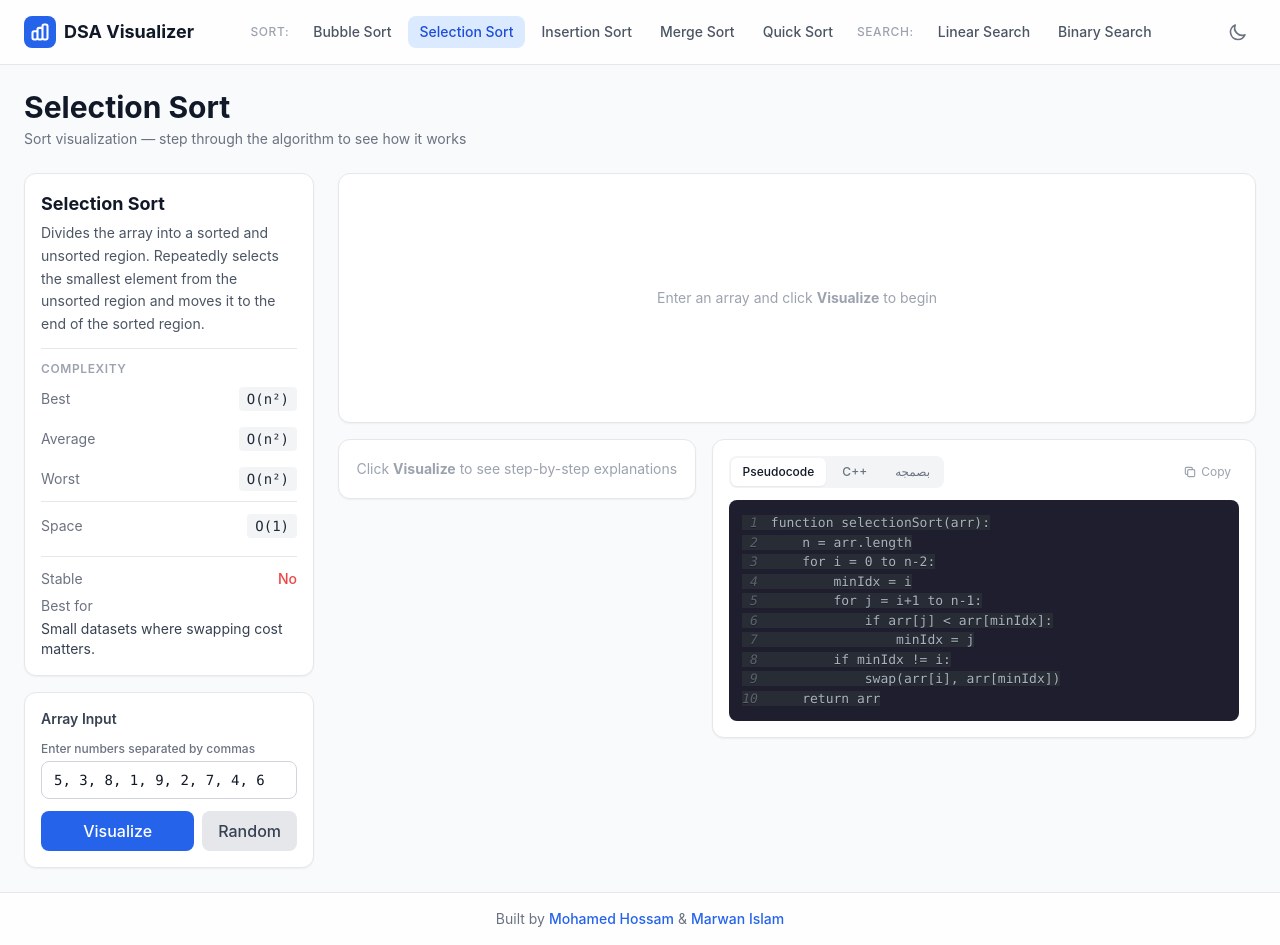
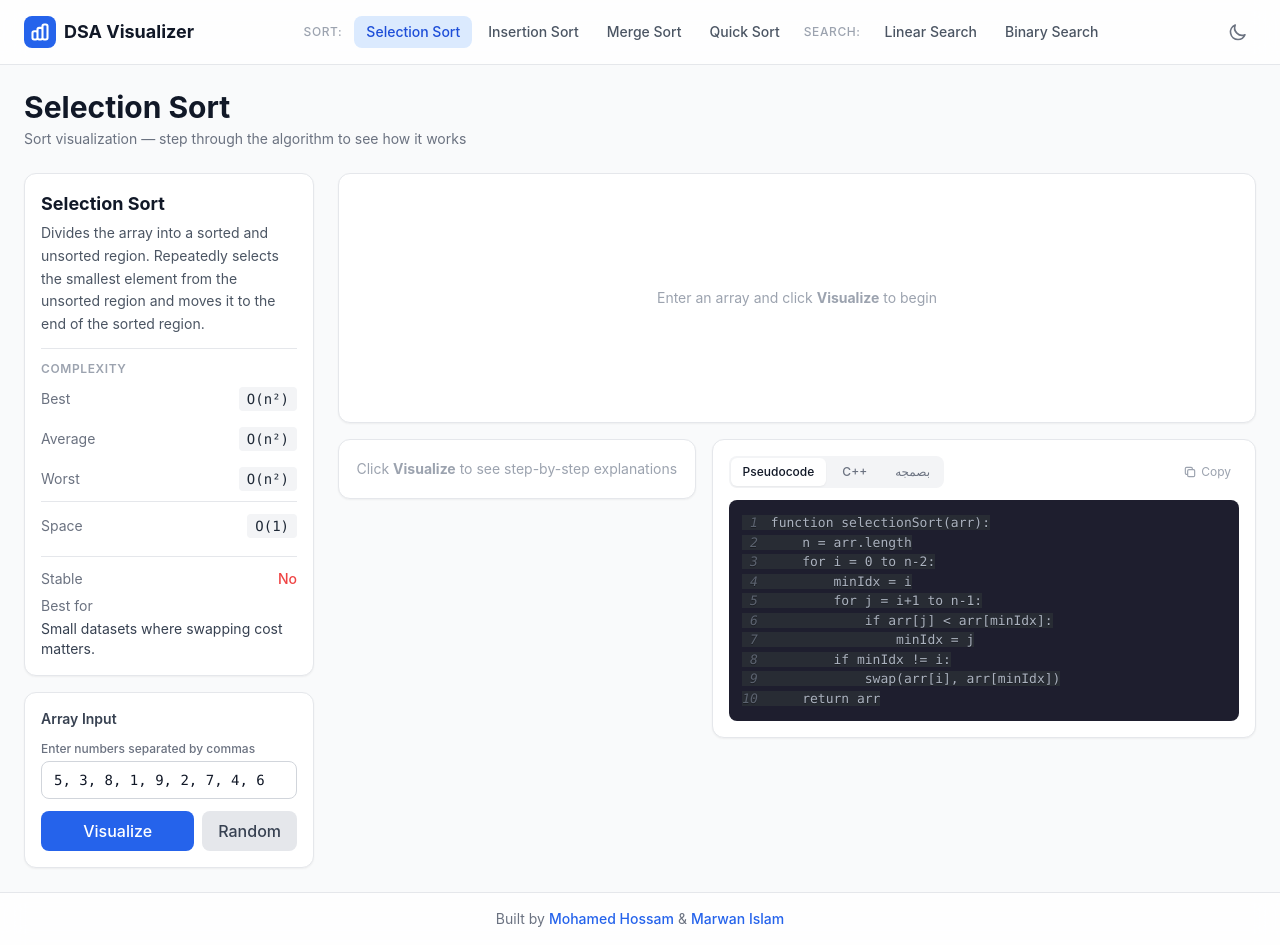
Before and after one commit to mo-hossam-stack/DSA-Studio, a React (Vite) app in the folder frontend/: page /selection-sort in a window 1280 px wide. Built offline with nearby package versions, Linux system fonts and the light colour scheme; the HTML template or start-up script is replaced by a standard one.

Commit message:
refactor: remove Bubble Sort implementation and update default algorithm to Selection Sort

```diff
--- a/frontend/src/App.jsx
+++ b/frontend/src/App.jsx
@@ -32,7 +32,7 @@ export default function App() {
 
       <main className="flex-1">
         <Routes>
-          <Route path="/" element={<Navigate to="/bubble-sort" replace />} />
+          <Route path="/" element={<Navigate to="/selection-sort" replace />} />
           <Route path="/:slug" element={<AlgorithmPage />} />
         </Routes>
       </main>
--- a/frontend/src/algorithms/bubbleSort.js
+++ /dev/null
@@ -1,50 +0,0 @@
-export function generateBubbleSortSteps(arr) {
-  const steps = [];
-  const a = [...arr];
-  const n = a.length;
-
-  steps.push({
-    array: [...a],
-    highlights: [],
-    explanation: 'Starting Bubble Sort — we\'ll compare adjacent elements and swap if they\'re in the wrong order.',
-    codeLine: 0,
-  });
-
-  for (let i = 0; i < n - 1; i++) {
-    for (let j = 0; j < n - 1 - i; j++) {
-      steps.push({
-        array: [...a],
-        highlights: [j, j + 1],
-        explanation: `Comparing ${a[j]} and ${a[j + 1]} at indices ${j} and ${j + 1}.`,
-        codeLine: 1,
-      });
-
-      if (a[j] > a[j + 1]) {
-        // Swap
-        [a[j], a[j + 1]] = [a[j + 1], a[j]];
-        steps.push({
-          array: [...a],
-          highlights: [j, j + 1],
-          explanation: `${a[j + 1]} > ${a[j]}, so we swap them.`,
-          codeLine: 2,
-        });
-      }
-    }
-    const sortedIdx = n - 1 - i;
-    steps.push({
-      array: [...a],
-      highlights: [sortedIdx],
-      explanation: `Element ${a[sortedIdx]} is now in its correct sorted position at index ${sortedIdx}.`,
-      codeLine: 3,
-    });
-  }
-
-  steps.push({
-    array: [...a],
-    highlights: Array.from({ length: n }, (_, i) => i),
-    explanation: 'Array is fully sorted!',
-    codeLine: 4,
-  });
-
-  return steps;
-}
--- a/frontend/src/components/Navbar.jsx
+++ b/frontend/src/components/Navbar.jsx
@@ -69,11 +69,10 @@ export default function Navbar({ darkMode, toggleDarkMode }) {
               className="md:hidden select-field text-sm py-1.5 px-2 max-w-[140px]"
               value={currentSlug}
               onChange={(e) => {
-                window.location.href = e.target.value === 'bubble-sort' ? '/' : `/${e.target.value}`;
+                window.location.href = `/${e.target.value}`;
               }}
               aria-label="Select algorithm"
             >
-              <option value="bubble-sort">Bubble Sort</option>
               <option value="selection-sort">Selection Sort</option>
               <option value="insertion-sort">Insertion Sort</option>
               <option value="merge-sort">Merge Sort</option>
--- a/frontend/src/data/algorithmsMetadata.js
+++ b/frontend/src/data/algorithmsMetadata.js
@@ -1,66 +1,4 @@
 const algorithmsMetadata = {
-    'bubble-sort': {
-    name: 'Bubble Sort',
-    slug: 'bubble-sort',
-    type: 'sorting',
-    description: 'Repeatedly steps through the array, compares adjacent elements, and swaps them if they are in the wrong order. The pass through the array is repeated until no swaps are needed.',
-    timeComplexity: { best: 'O(n)', average: 'O(n²)', worst: 'O(n²)' },
-    spaceComplexity: 'O(1)',
-    stable: true,
-    bestUse: 'Small datasets or nearly sorted arrays.',
-    pseudocode: `function bubbleSort(arr):
-    n = arr.length
-    for i = 0 to n-2:
-        for j = 0 to n-2-i:
-            if arr[j] > arr[j+1]:
-                swap(arr[j], arr[j+1])
-        // arr[n-1-i] is now in place
-    return arr`,
-    cppCode: `void bubbleSort(vector<int>& arr) {
-    int n = arr.size();
-    for (int i = 0; i < n - 1; i++) {
-        bool swapped = false;
-        for (int j = 0; j < n - i - 1; j++) {
-            if (arr[j] > arr[j + 1]) {
-                swap(arr[j], arr[j + 1]);
-                swapped = true;
-            }
-        }
-        if (!swapped) break;
-    }
-}`,
-    cppLines: [
-      'void bubbleSort(vector<int>& arr) {',
-      '    int n = arr.size();',
-      '    for (int i = 0; i < n - 1; i++) {',
-      '        bool swapped = false;',
-      '        for (int j = 0; j < n - i - 1; j++) {',
-      '            if (arr[j] > arr[j + 1]) {',
-      '                swap(arr[j], arr[j + 1]);',
-      '                swapped = true;',
-      '            }',
-      '        }',
-      '        if (!swapped) break;',
-      '    }',
-      '}',
-    ],
-    bsmjaCode: `void bubbleSort(vector<int>& arr) {
-    int n = arr.size();
-    while (n--)
-        for (int j = 0; j < n; j++)
-            if (arr[j] > arr[j + 1]) swap(arr[j], arr[j + 1]);
-}`,
-    bsmjaLines: [
-      'void bubbleSort(vector<int>& arr) {',
-      '    int n = arr.size();',
-      '    while (n--)',
-      '        for (int j = 0; j < n; j++)',
-      '            if (arr[j] > arr[j + 1]) swap(arr[j], arr[j + 1]);',
-      '}',
-    ],
-    complexityLine: 5,
-  },
-
     'selection-sort': {
     name: 'Selection Sort',
     slug: 'selection-sort',
--- a/frontend/src/pages/AlgorithmPage.jsx
+++ b/frontend/src/pages/AlgorithmPage.jsx
@@ -1,7 +1,6 @@
 import { useState, useCallback, useMemo } from 'react';
 import { useParams } from 'react-router-dom';
 import algorithmsMetadata from '../data/algorithmsMetadata';
-import { generateBubbleSortSteps } from '../algorithms/bubbleSort';
 import { generateSelectionSortSteps } from '../algorithms/selectionSort';
 import { generateInsertionSortSteps } from '../algorithms/insertionSort';
 import { generateMergeSortSteps } from '../algorithms/mergeSort';
@@ -17,7 +16,6 @@ import CodePanel from '../components/CodePanel';
 import StepExplanation from '../components/StepExplanation';
 
 const stepGenerators = {
-  'bubble-sort': (arr) => generateBubbleSortSteps(arr),
   'selection-sort': (arr) => generateSelectionSortSteps(arr),
   'insertion-sort': (arr) => generateInsertionSortSteps(arr),
   'merge-sort': (arr) => generateMergeSortSteps(arr),
@@ -28,7 +26,7 @@ const stepGenerators = {
 
 export default function AlgorithmPage() {
   const { slug } = useParams();
-  const algoSlug = slug || 'bubble-sort';
+  const algoSlug = slug || 'selection-sort';
   const metadata = algorithmsMetadata[algoSlug];
   const isSearch = metadata?.type === 'searching';
 
```
